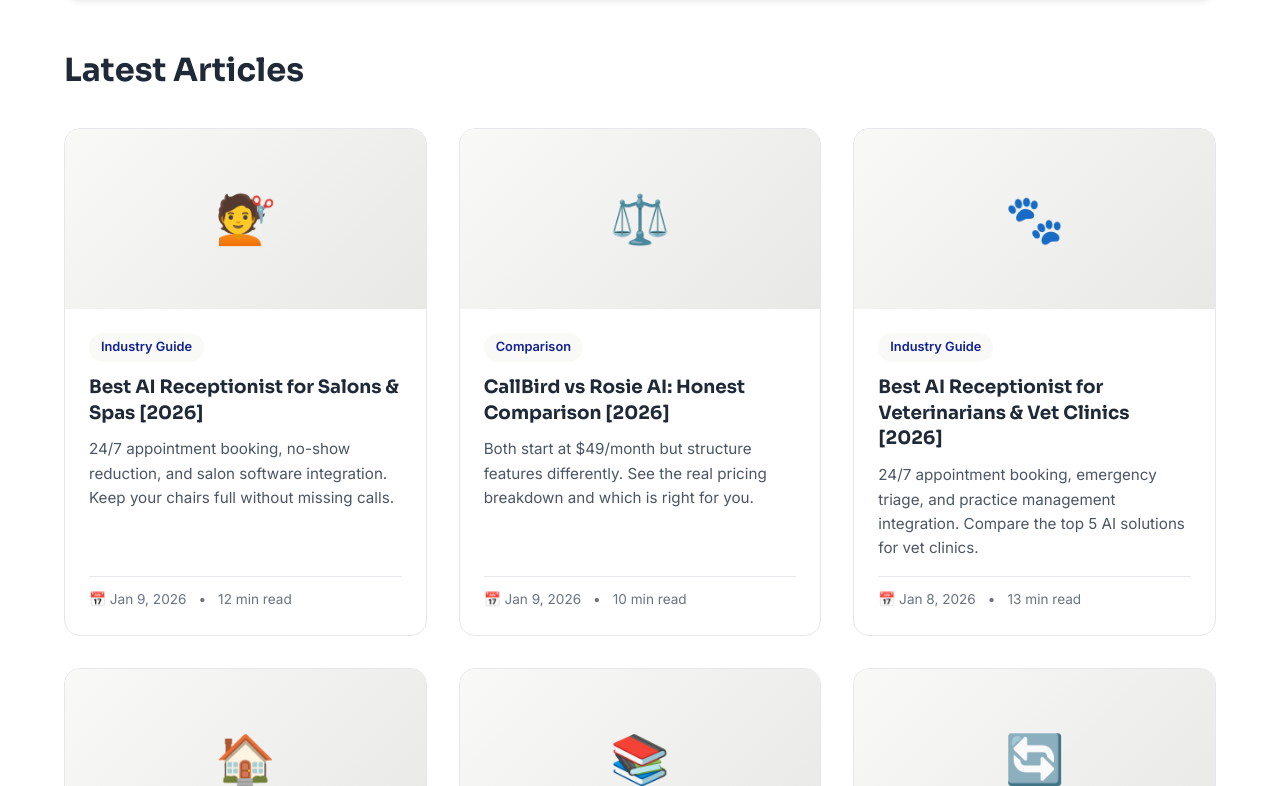
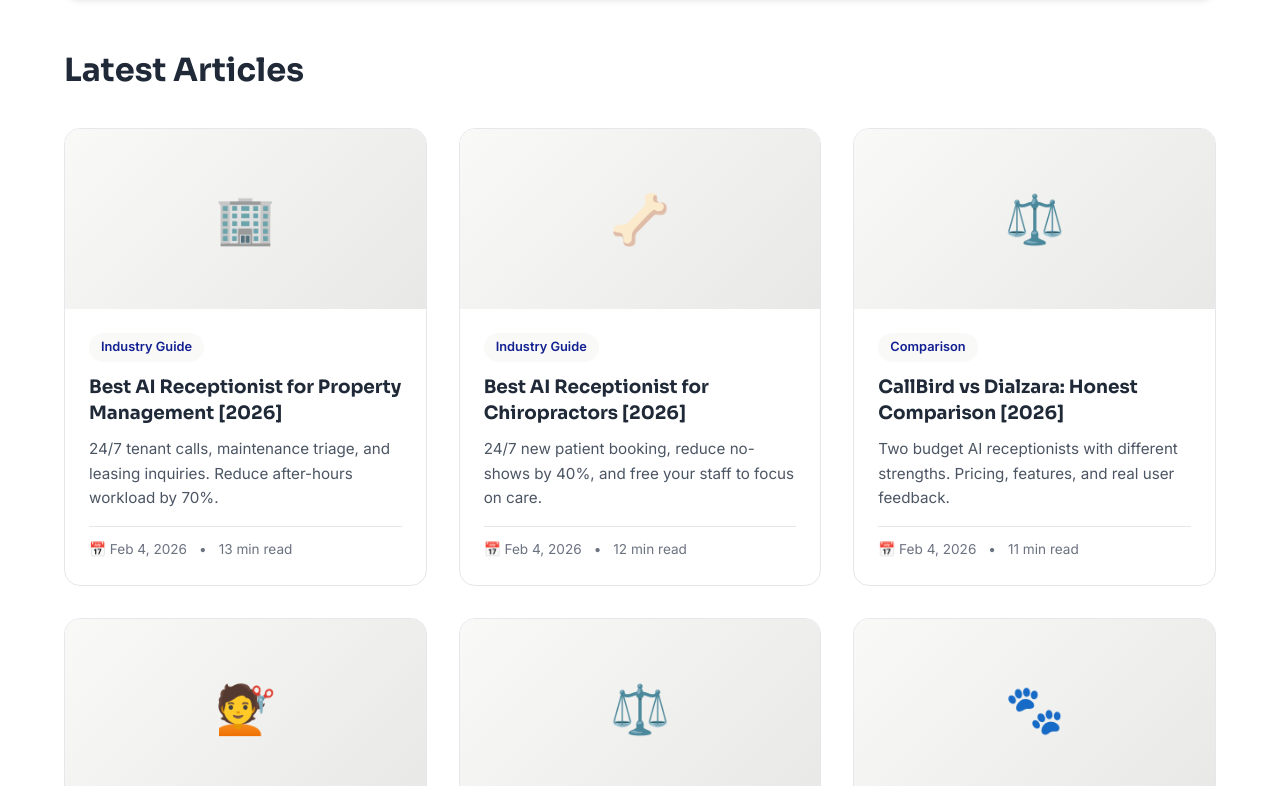
Before and after one commit to gibsonthompson/CallBird-Site, a plain HTML site: page blog.html in a window 1280 px wide. Shown: the part 763-1549 px from the top of the page. Drawn offline with Linux system fonts and the light colour scheme.

Commit message:
Update blog.html

```diff
--- a/blog.html
+++ b/blog.html
@@ -382,7 +382,52 @@
 
         <h2 class="section-title">Latest Articles</h2>
         <div class="posts-grid">
-            <!-- NEW: Salons & Spas -->
+            <!-- NEW: Property Management -->
+            <a href="blog-best-ai-receptionist-property-management.html" class="post-card">
+                <div class="post-image">🏢</div>
+                <div class="post-content">
+                    <span class="post-category">Industry Guide</span>
+                    <h3 class="post-title">Best AI Receptionist for Property Management [2026]</h3>
+                    <p class="post-excerpt">24/7 tenant calls, maintenance triage, and leasing inquiries. Reduce after-hours workload by 70%.</p>
+                    <div class="post-meta">
+                        <span>📅 Feb 4, 2026</span>
+                        <span>•</span>
+                        <span>13 min read</span>
+                    </div>
+                </div>
+            </a>
+
+            <!-- NEW: Chiropractors -->
+            <a href="blog-best-ai-receptionist-chiropractors.html" class="post-card">
+                <div class="post-image">🦴</div>
+                <div class="post-content">
+                    <span class="post-category">Industry Guide</span>
+                    <h3 class="post-title">Best AI Receptionist for Chiropractors [2026]</h3>
+                    <p class="post-excerpt">24/7 new patient booking, reduce no-shows by 40%, and free your staff to focus on care.</p>
+                    <div class="post-meta">
+                        <span>📅 Feb 4, 2026</span>
+                        <span>•</span>
+                        <span>12 min read</span>
+                    </div>
+                </div>
+            </a>
+
+            <!-- NEW: CallBird vs Dialzara -->
+            <a href="blog-callbird-vs-dialzara.html" class="post-card">
+                <div class="post-image">⚖️</div>
+                <div class="post-content">
+                    <span class="post-category">Comparison</span>
+                    <h3 class="post-title">CallBird vs Dialzara: Honest Comparison [2026]</h3>
+                    <p class="post-excerpt">Two budget AI receptionists with different strengths. Pricing, features, and real user feedback.</p>
+                    <div class="post-meta">
+                        <span>📅 Feb 4, 2026</span>
+                        <span>•</span>
+                        <span>11 min read</span>
+                    </div>
+                </div>
+            </a>
+
+            <!-- Salons & Spas -->
             <a href="blog-best-ai-receptionist-salons-spas.html" class="post-card">
                 <div class="post-image">💇</div>
                 <div class="post-content">
@@ -397,7 +442,7 @@
                 </div>
             </a>
 
-            <!-- NEW: CallBird vs Rosie -->
+            <!-- CallBird vs Rosie -->
             <a href="blog-callbird-vs-rosie.html" class="post-card">
                 <div class="post-image">⚖️</div>
                 <div class="post-content">
```
